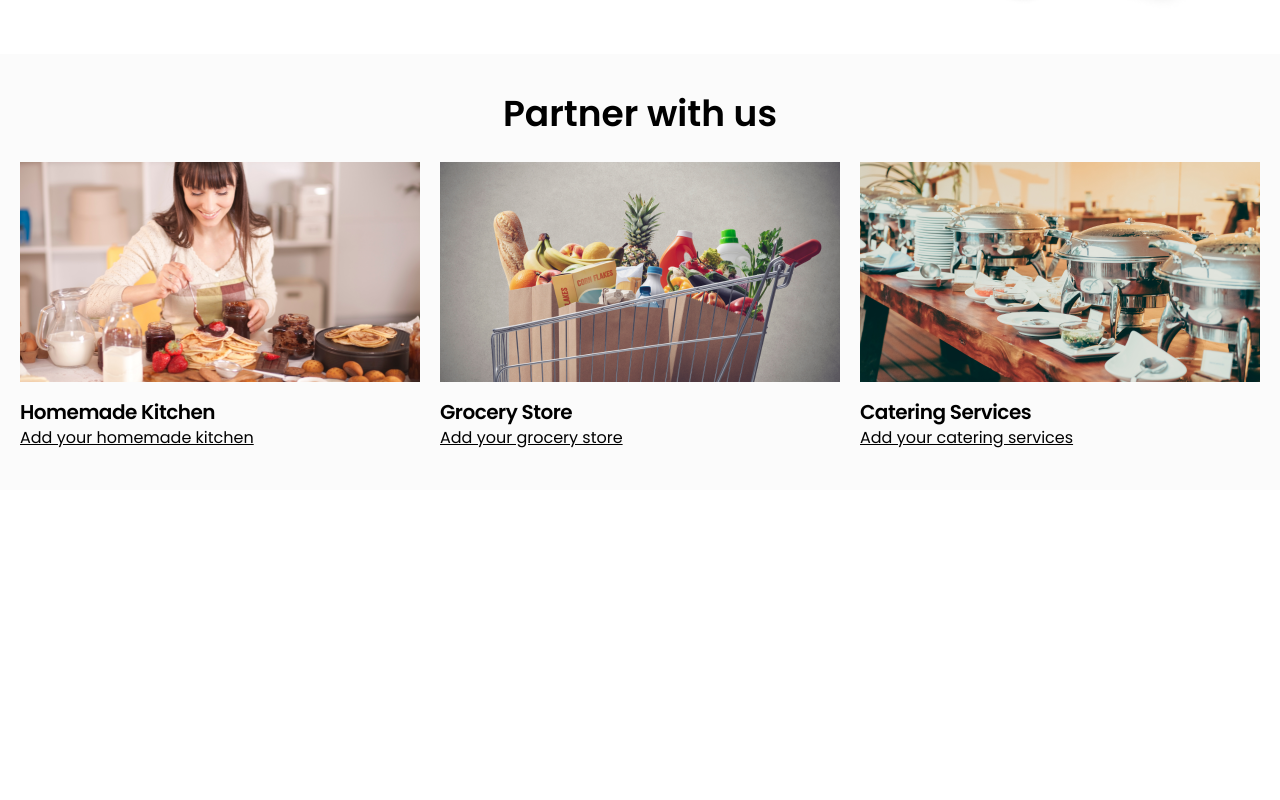
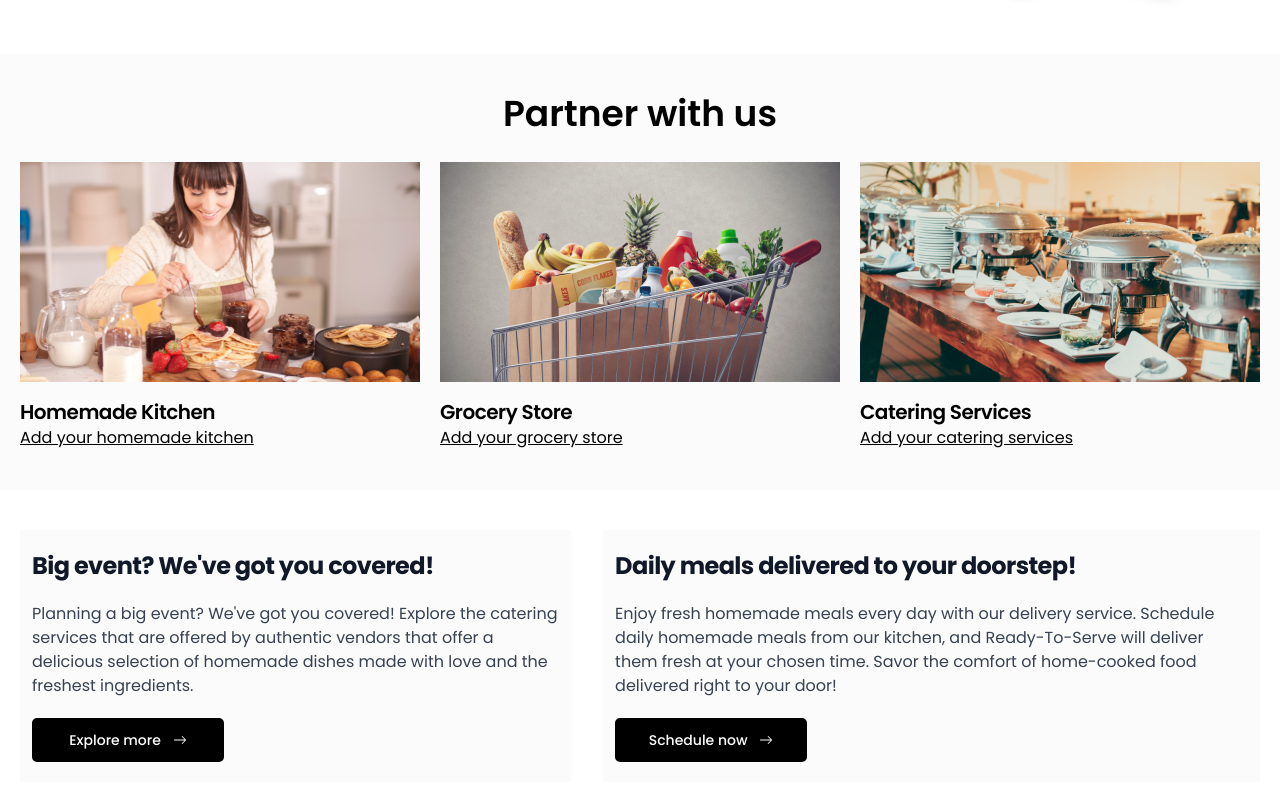
Before and after one commit to AmnahZia08/ready-to-serve, a Next.js app: page / in a window 1280 px wide. Shown: the part 1719-2519 px from the top of the page. Before the commit the page ends 2209 px from the top, so only its background shows below. Built offline with nearby package versions, Linux system fonts and the light colour scheme.

Commit message:
chore: create last section of home page

```diff
--- /dev/null
+++ b/src/app/components/card.tsx/text-only-card.tsx
@@ -0,0 +1,46 @@
+import { Card } from "flowbite-react";
+import Button from "../button";
+
+type Props = {
+  heading: string;
+  text: string;
+  btnText: string;
+  containerClass?: string;
+};
+
+const TextOnlyCard: React.FC<Props> = ({ containerClass = "", ...props }) => {
+  const cardTheme = {
+    root: {
+      base: "flex",
+      children: `flex flex-col justify-center bg-section-gray py-5 px-3 ${containerClass}`,
+      horizontal: {
+        off: "flex-col",
+        on: "flex-col md:flex-row",
+      },
+      href: "hover:bg-gray-100 dark:hover:bg-gray-700",
+    },
+    img: {
+      base: "",
+      horizontal: {
+        off: "rounded-t-lg",
+        on: "h-96 w-full rounded-t-lg object-cover md:h-auto md:w-48 md:rounded-none md:rounded-l-lg",
+      },
+    },
+  };
+
+  return (
+    <Card theme={cardTheme}>
+      <h5 className="text-2xl font-bold tracking-tight text-gray-900 dark:text-white">
+        {props.heading}
+      </h5>
+      <p className="font-normal text-gray-700 dark:text-gray-400 mt-5">
+        {props.text}
+      </p>
+      <Button showRightIcon className="w-48 mt-5">
+        {props.btnText}
+      </Button>
+    </Card>
+  );
+};
+
+export default TextOnlyCard;
--- /dev/null
+++ b/src/app/components/home-page/section-six.tsx
@@ -0,0 +1,20 @@
+import Card from "../card.tsx/text-only-card";
+
+const SectionSix = () => {
+  return (
+    <div className="py-10 px-5 flex gap-8 flex-col md:flex-row">
+      <Card
+        heading="Big event? We've got you covered!"
+        text="Planning a big event? We've got you covered! Explore the catering services that are offered by authentic vendors that offer a delicious selection of homemade dishes made with love and the freshest ingredients."
+        btnText="Explore more"
+      />
+      <Card
+        heading="Daily meals delivered to your doorstep!"
+        text="Enjoy fresh homemade meals every day with our delivery service. Schedule daily homemade meals from our kitchen, and Ready-To-Serve will deliver them fresh at your chosen time. Savor the comfort of home-cooked food delivered right to your door!"
+        btnText="Schedule now"
+      />
+    </div>
+  );
+};
+
+export default SectionSix;
--- a/src/app/page.tsx
+++ b/src/app/page.tsx
@@ -2,6 +2,7 @@ import Container from "./components/container";
 import OurStory from "./components/home-page/our-story";
 import PartnerWithUs from "./components/home-page/partner-with-us";
 import SectionFour from "./components/home-page/section-four";
+import SectionSix from "./components/home-page/section-six";
 import SectionThree from "./components/home-page/section-three";
 import ServiceBtns from "./components/home-page/service-btn";
 import { poppins } from "./utils/fonts";
@@ -27,6 +28,7 @@ export default function Home() {
         <SectionThree />
         <SectionFour />
         <PartnerWithUs />
+        <SectionSix />
       </Container>
     </main>
   );
```
